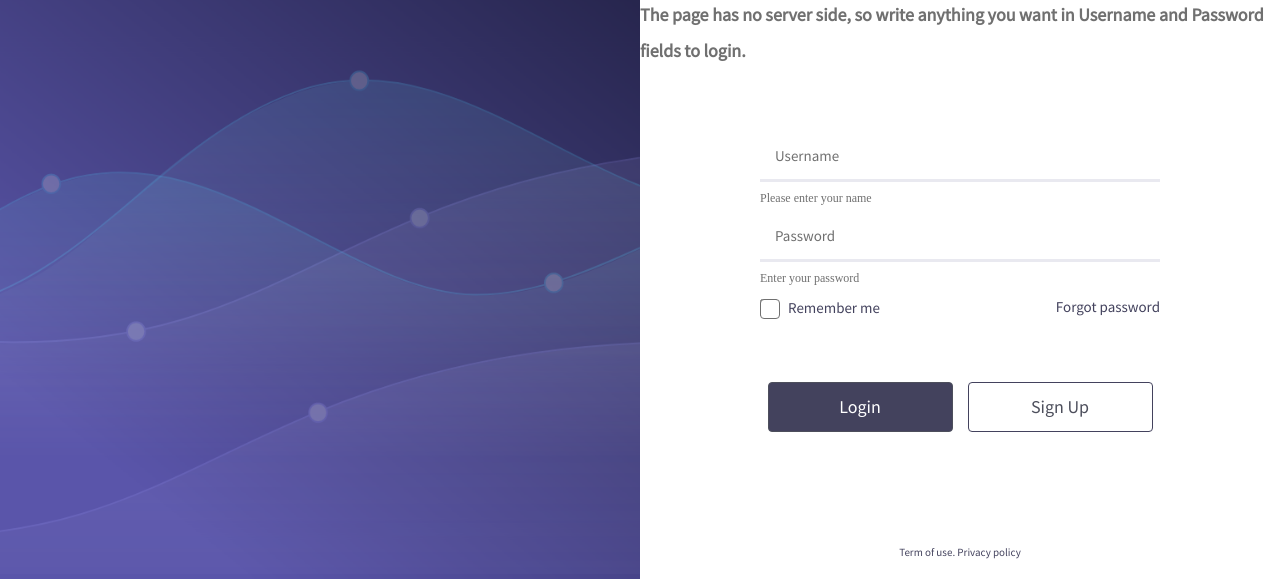
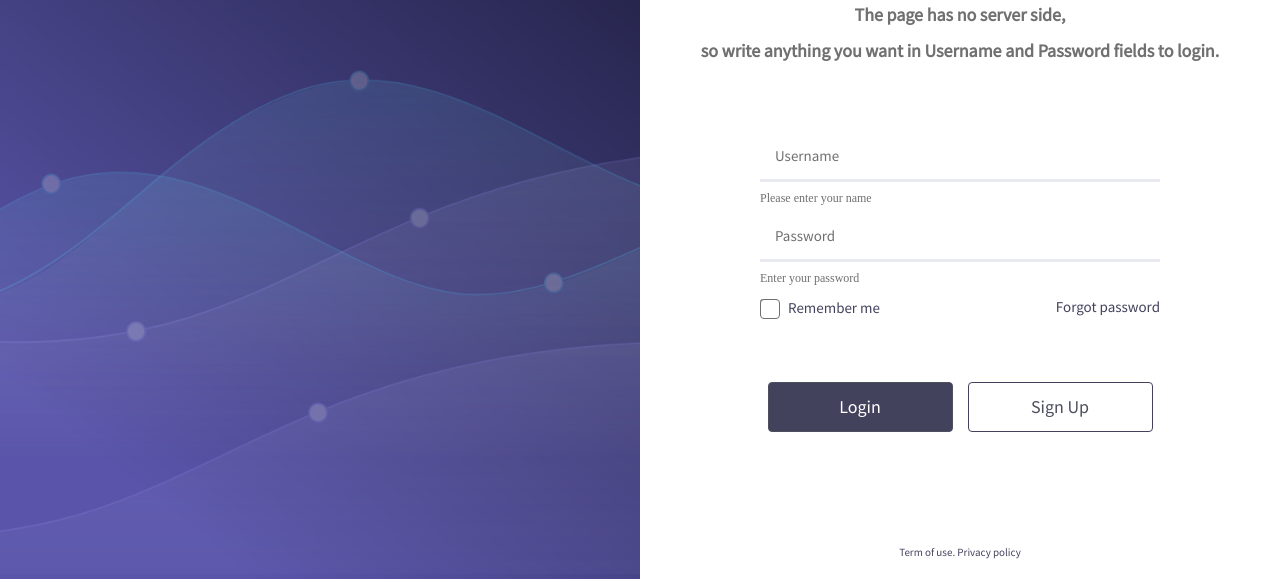
Before and after one commit to MariamKulumbegovi/SmartAcademy-Final, a plain HTML site: page index.html in a window 1280 px wide. Shown: the part 221-803 px from the top of the page. Drawn offline with Linux system fonts and the light colour scheme.

Commit message:
Update index.html

```diff
--- a/index.html
+++ b/index.html
@@ -20,7 +20,8 @@
             <span class="line3">|</span>
             <div class="h-s justify-center align-center flex-column">
                 <h1 class="signinh1">Smartacademy</h1>
-                <h2 class="signinh2">The page has no server side, so write anything you want in Username and Password fields to login.</h2>
+                <h2 class="signinh2">The page has no server side,</h2>
+                <h2 class="signinh2">  so write anything you want in Username and Password fields to login. </h2>
             </div>
             <form action="action_page.php" method="post">
                 <div class="inputs flex-column">
```
